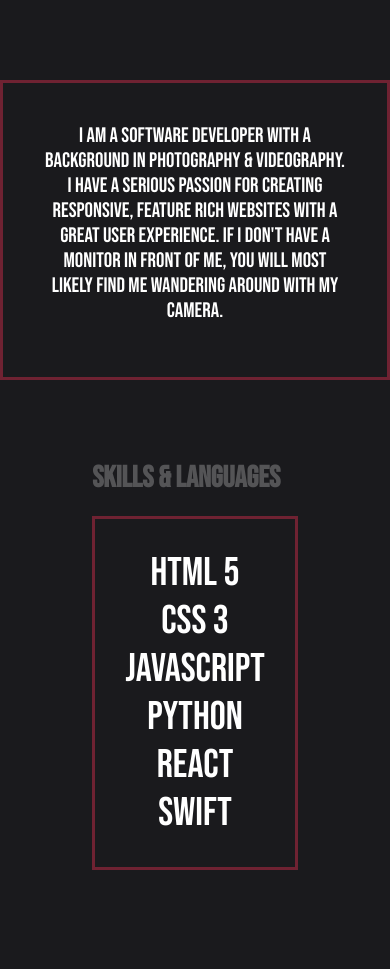
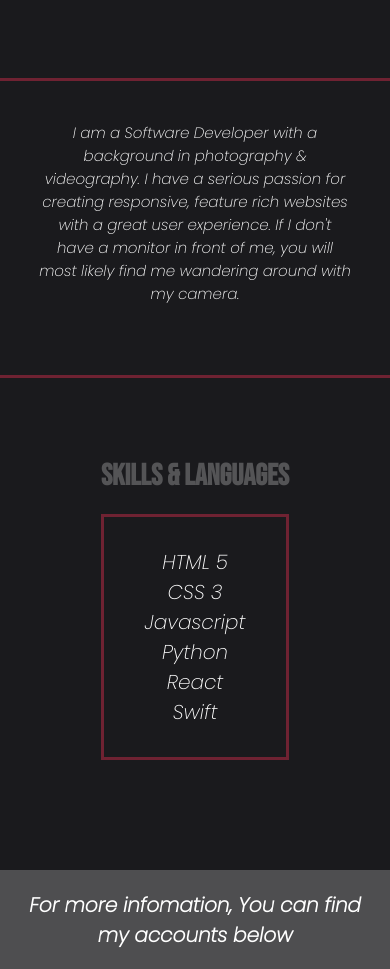
Before and after one commit to GonczarM/port, a plain HTML site: page aboutMe.html in a window 390 px wide. Shown: the part 706-1675 px from the top of the page. Drawn offline with nearby package versions, Linux system fonts and the light colour scheme.

Commit message:
font change

```diff
--- a/aboutMe.css
+++ b/aboutMe.css
@@ -4,15 +4,13 @@
     margin: 0;
     padding: 0;
     box-sizing: border-box;
-    font-family: 'Bebas Neue', cursive;
-
-
 }
 
 body {
     background-color: #1a1a1d;
     background-size: cover;
     color: white;
+    font-family: 'Bebas Neue', cursive;
 }
 
 /* HEADING CSS */
@@ -111,7 +109,8 @@ img {
     margin-top: 10vh;
     width: 400px;
     height: 300px;
-    font-size: 24px;
+    font-size: 17px;
+    font-family: 'Poppins', sans-serif;
 }
 
 h2 {
@@ -124,6 +123,7 @@ h2 {
     list-style-type: none;
     font-size: 31.5px;
     align-items: center;
+    font-family: 'Poppins', sans-serif;
 }
 
 #list-heading {
@@ -155,7 +155,7 @@ h2 {
 }
 
 .footer-text {
-    font-family: 'Quicksand', sans-serif;
+    font-family: 'Poppins', sans-serif;
     font-size: 20px;
     padding-bottom: 25px;
     color: white;
@@ -165,7 +165,7 @@ h2 {
 
 @media (max-width: 400px) {
     .bio {
-        font-size: 21px;
+        font-size: 15px;
         text-align: center;
     }
     .languages {
@@ -185,7 +185,7 @@ h2 {
  @media (max-width: 600px) {
     .container {
         display: inline-flex;
-        flex-wrap: wrap;
+        flex-direction: column;
         align-items: center;
         justify-content: center;
     }
@@ -199,7 +199,7 @@ h2 {
     }
     .languages {
         text-align: center;
-        font-size: 40px;
+        font-size: 20px;
         }
     #list-heading {
         margin-top: 80px;
@@ -229,7 +229,7 @@ h2 {
     }
     .languages {
         text-align: center;
-        font-size: 40px;
+        font-size: 20px;
         margin-left: 20px;
         }
     #list-heading {
--- a/aboutMe.html
+++ b/aboutMe.html
@@ -4,6 +4,7 @@
     <meta charset="UTF-8">
     <meta http-equiv="X-UA-Compatible" content="IE=edge">
     <link href="https://fonts.googleapis.com/css2?family=Bebas+Neue&display=swap" rel="stylesheet">
+    <link href="https://fonts.googleapis.com/css2?family=Poppins:ital,wght@1,200&display=swap" rel="stylesheet">
     <meta name="viewport" content="width=device-width, initial-scale=1.0">
     <title>About Me</title>
     <link rel="stylesheet" text="text/css" href="aboutMe.css"/>
@@ -41,7 +42,7 @@
                     <span class="bar"></span>
                     <span class="bar"></span>
                 </div>
-        </div>
+            </div>
     </header>
 
     <main>
--- a/contact.css
+++ b/contact.css
@@ -4,13 +4,13 @@
     margin: 0;
     padding: 0;
     box-sizing: border-box;
-    font-family: 'Bebas Neue', cursive;
 }
 
 body {
     background-color: #1a1a1d;
     background-size: cover;
     color: white;
+    font-family: 'Bebas Neue', cursive;
 }
 
 /* HEADER CSS */
@@ -116,9 +116,10 @@ form {
 
 form h3 {
     color: #6f2232;
-    font-size: 50px;
+    font-size: 30px;
     font-weight: 800;
     margin-bottom: 20px;
+    font-family: 'Poppins', sans-serif;
 }
 
 form input, form textarea {
@@ -128,6 +129,7 @@ form input, form textarea {
     outline: none;
     background-color: #f5f5f5;
     font-size: 16px;
+    font-family: 'Poppins', sans-serif;
 }
 
 form button {
@@ -136,6 +138,7 @@ form button {
     color: #f5f5f5;
     font-size: 20px;
     cursor: pointer;
+    font-family: 'Poppins', sans-serif;
 }
 
 
@@ -155,7 +158,7 @@ form button {
 }
 
 .footer-text {
-    font-family: 'Quicksand', sans-serif;
+    font-family: 'Poppins', sans-serif;
     font-size: 20px;
     padding-bottom: 25px;
     color: white;
--- a/projects.css
+++ b/projects.css
@@ -3,15 +3,14 @@
     margin: 0;
     padding: 0;
     box-sizing: border-box;
-    font-family: 'Bebas Neue', cursive;
-
-
 }
 
 body {
     background-color: #1a1a1d;
     background-size: cover;
     color: white;
+    font-family: 'Bebas Neue', cursive;
+
 }
 
 /* HEADER CSS */
@@ -121,12 +120,12 @@ form {
 h3 {
     font-size: 30px;
     margin-top: 30px;
-
 }
 
 .tba {
     font-size: 30px;
     margin-top: 14vh;
+    font-family: 'Poppins', sans-serif;
 }
 p {
     margin:0;
@@ -134,11 +133,13 @@ p {
     font-weight: 300;
     padding-top: 10px;
     padding-bottom: 10px;
+    font-family: 'Poppins', sans-serif;
 }
 
 .sub-text {
     font-size: 20px;
     font-weight: 300;
+    font-family: 'Poppins', sans-serif;
 }
 
 hr {
@@ -171,7 +172,7 @@ footer {
 }
 
 .footer-text {
-    font-family: 'Quicksand', sans-serif;
+    font-family: 'Poppins', sans-serif;
     font-size: 20px;
     padding-bottom: 25px;
     color: white;
```
Also changed, not shown: contact.html (+1 -0 lines), projects.html (+1 -0 lines).
